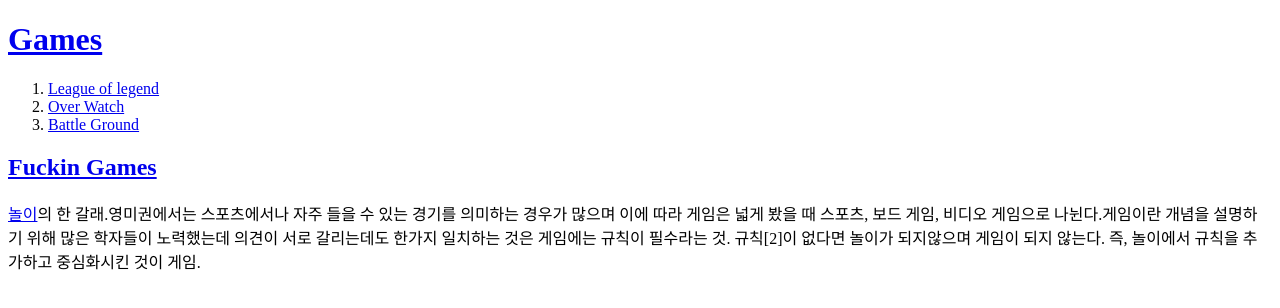
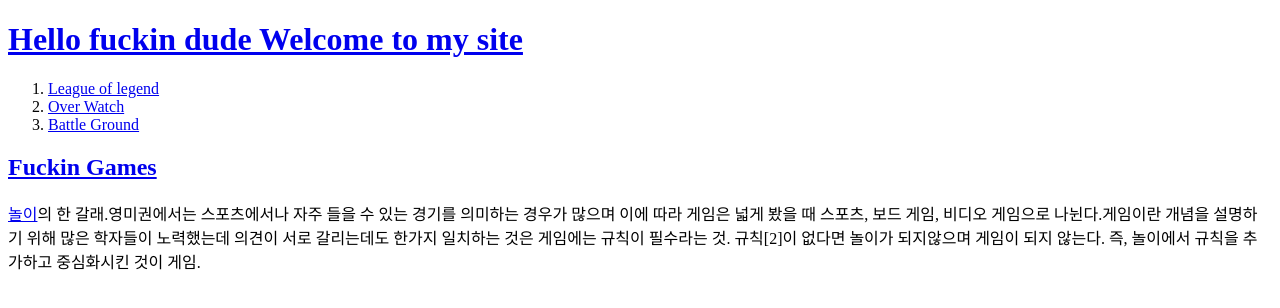
Before and after one commit to leeseo1/Fuckin-Games, a plain HTML site: page index.html in a window 1280 px wide. Drawn offline with Linux system fonts and the light colour scheme.

Commit message:
second version

```diff
--- a/index.html
+++ b/index.html
@@ -5,7 +5,7 @@
   <meta charset="utf-8">
 </head>
 <body>
-  <h1><a href="index.html">Games</h1>
+  <h1><a href="index.html">Hello fuckin dude Welcome to my site</h1>
   <ol>
     <li><a href="1.html">League of legend</li>
     <li><a href="2.html">Over Watch</li>
```
